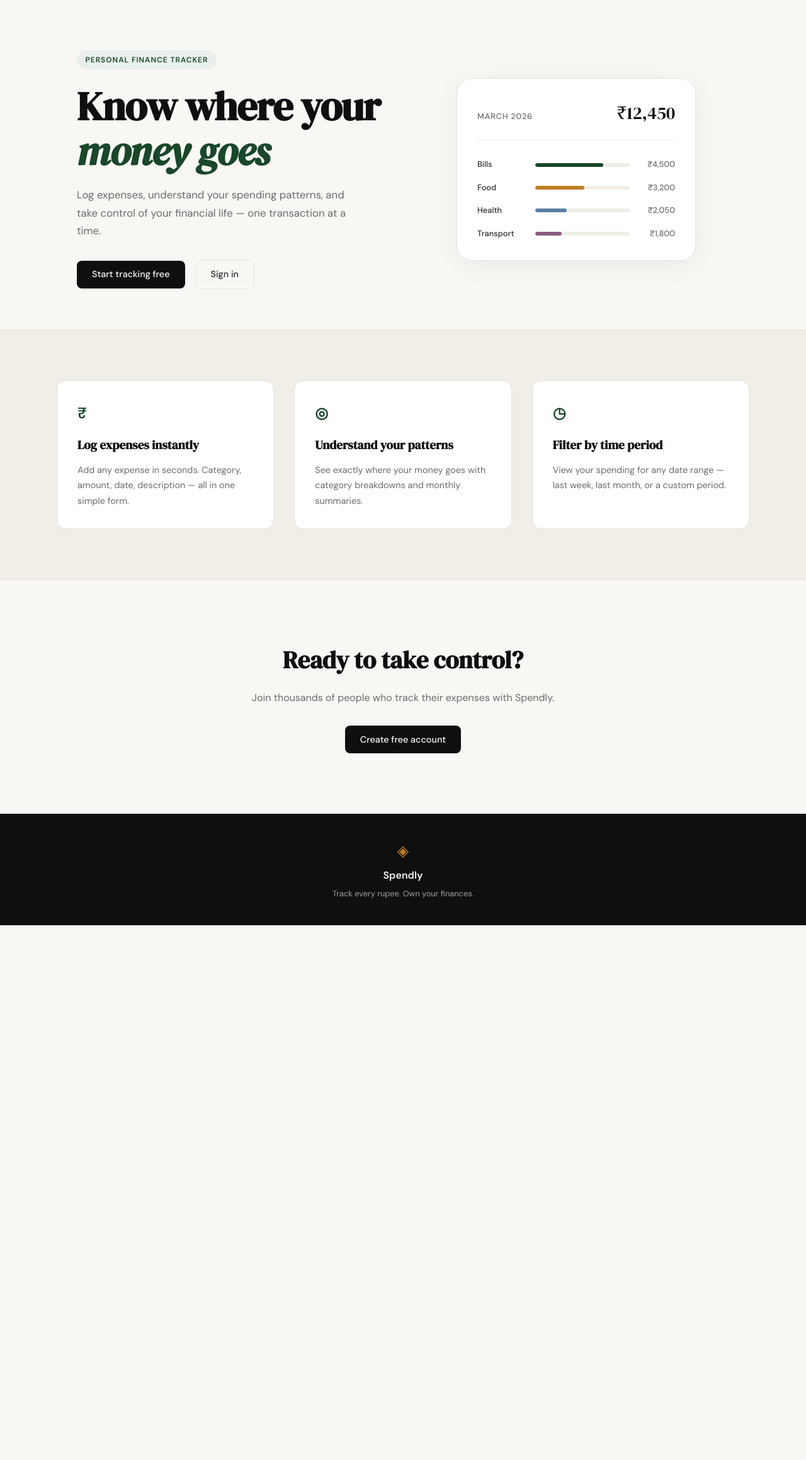
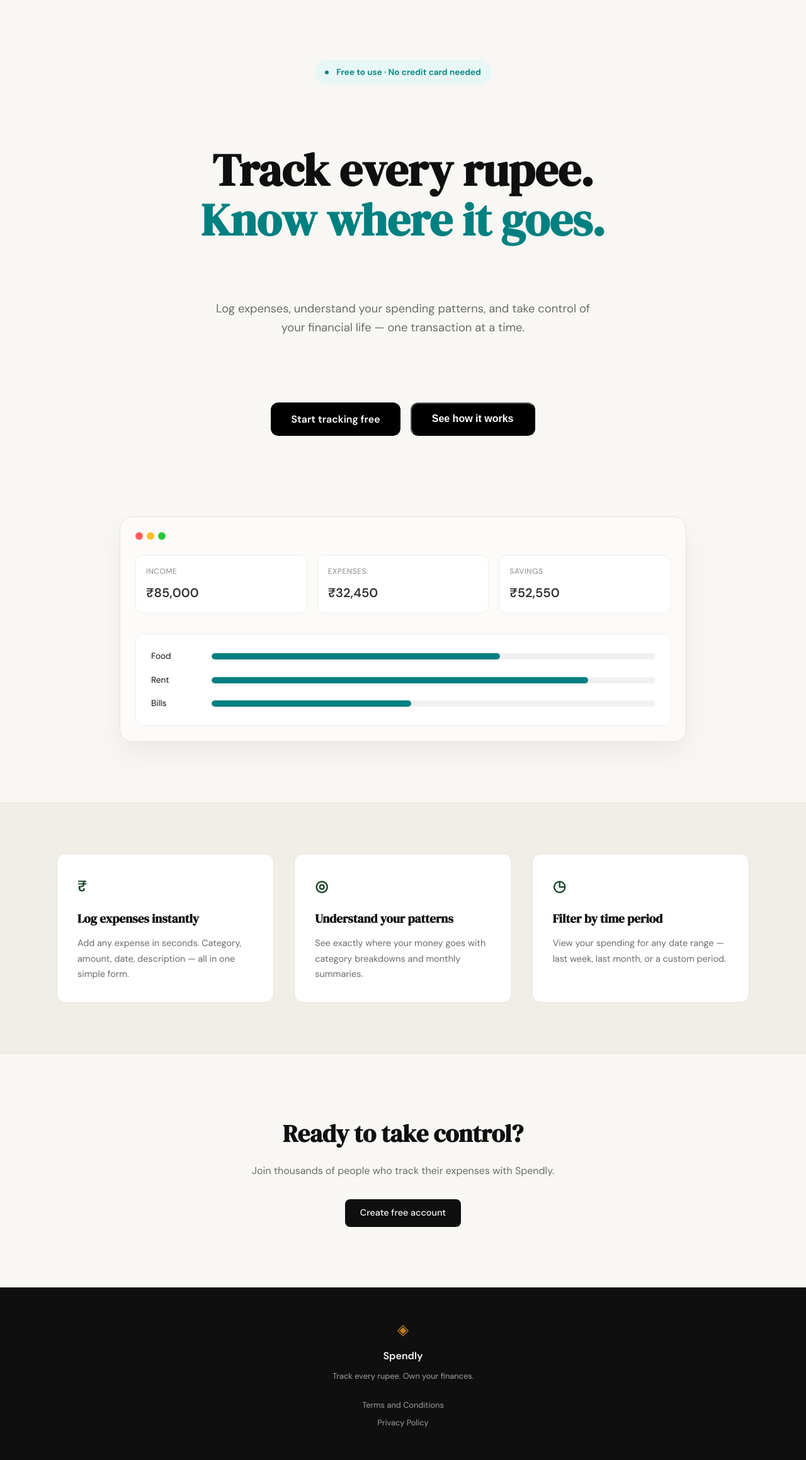
Before and after one commit to dhruvsharma-0001-ai/Spendly, a Flask app: page / in a window 1280 px wide. Shown: the part 73-2391 px from the top of the page at 63% size. Before the commit the page ends 1542 px from the top, so only its background shows below. Run offline with Flask 3, Linux system fonts and the light colour scheme.

Commit message:
landing page and privacy policy & terms

```diff
--- a/app.py
+++ b/app.py
@@ -10,6 +10,16 @@ app = Flask(__name__)
 @app.route("/")
 def landing():
     return render_template("landing.html")
+
+
+@app.route("/terms")
+def terms():
+    return render_template("terms.html")
+
+
+@app.route("/privacy")
+def privacy():
+    return render_template("privacy.html")
 
 
 @app.route("/register")
--- /dev/null
+++ b/static/css/landing.css
@@ -0,0 +1,215 @@
+/* landing.css - Specific styles for the landing page hero and modal */
+
+.hero {
+    display: flex;
+    flex-direction: column;
+    align-items: center;
+    text-align: center;
+    padding: 6rem 1rem;
+    max-width: 1000px;
+    margin: 0 auto;
+}
+
+.hero-badge-pill {
+    display: inline-flex;
+    align-items: center;
+    background: #e6f7f5;
+    color: #008080;
+    padding: 0.5rem 1rem;
+    border-radius: 999px;
+    font-size: 0.85rem;
+    font-weight: 600;
+    margin-bottom: 2rem;
+}
+
+.hero-badge-pill::before {
+    content: "";
+    display: inline-block;
+    width: 6px;
+    height: 6px;
+    background: #008080;
+    border-radius: 50%;
+    margin-right: 0.75rem;
+}
+
+.hero-title-new {
+    font-family: var(--font-display);
+    font-size: clamp(2.5rem, 6vw, 4.5rem);
+    line-height: 1.1;
+    color: var(--ink);
+    margin-bottom: 1.5rem;
+}
+
+.hero-title-new span {
+    color: #008080;
+}
+
+.hero-subtitle-new {
+    color: var(--ink-muted);
+    font-size: 1.15rem;
+    max-width: 600px;
+    margin-bottom: 2.5rem;
+    line-height: 1.6;
+}
+
+.hero-actions-new {
+    display: flex;
+    gap: 1rem;
+    margin-bottom: 4rem;
+}
+
+.btn-black {
+    background: #000;
+    color: #fff;
+    padding: 0.85rem 2rem;
+    border-radius: 12px;
+    font-weight: 600;
+    font-size: 1rem;
+    transition: transform 0.2s, opacity 0.2s;
+}
+
+.btn-black:hover {
+    transform: translateY(-2px);
+    opacity: 0.9;
+}
+
+/* App Preview Frame */
+.app-preview-container {
+    width: 100%;
+    max-width: 900px;
+    background: #fdfbf7;
+    border: 1px solid #e6e3db;
+    border-radius: 20px;
+    padding: 1.5rem;
+    box-shadow: 0 20px 40px rgba(0,0,0,0.05);
+}
+
+.preview-header {
+    display: flex;
+    gap: 6px;
+    margin-bottom: 1.5rem;
+}
+
+.dot {
+    width: 12px;
+    height: 12px;
+    border-radius: 50%;
+}
+
+.dot-red { background: #ff5f56; }
+.dot-yellow { background: #ffbd2e; }
+.dot-green { background: #27c93f; }
+
+.preview-stats {
+    display: grid;
+    grid-template-columns: repeat(3, 1fr);
+    gap: 1rem;
+    margin-bottom: 2rem;
+}
+
+.stat-card {
+    background: #fff;
+    border: 1px solid #eee;
+    padding: 1rem;
+    border-radius: 12px;
+    text-align: left;
+}
+
+.stat-label {
+    font-size: 0.75rem;
+    color: #888;
+    text-transform: uppercase;
+    letter-spacing: 0.05em;
+    margin-bottom: 0.5rem;
+    display: block;
+}
+
+.stat-value {
+    font-size: 1.25rem;
+    font-weight: 700;
+    color: #333;
+}
+
+.preview-chart {
+    background: #fff;
+    border: 1px solid #eee;
+    padding: 1.5rem;
+    border-radius: 12px;
+}
+
+.chart-bars {
+    display: flex;
+    flex-direction: column;
+    gap: 1rem;
+}
+
+.chart-bar-row {
+    display: flex;
+    align-items: center;
+    gap: 1rem;
+}
+
+.chart-label {
+    width: 80px;
+    font-size: 0.85rem;
+    text-align: left;
+}
+
+.chart-track {
+    flex-grow: 1;
+    height: 10px;
+    background: #f0f0f0;
+    border-radius: 5px;
+    overflow: hidden;
+}
+
+.chart-fill {
+    height: 100%;
+    background: #008080;
+    border-radius: 5px;
+}
+
+/* Video Modal */
+.modal-overlay {
+    position: fixed;
+    top: 0;
+    left: 0;
+    width: 100%;
+    height: 100%;
+    background: rgba(0, 0, 0, 0.8);
+    display: none;
+    justify-content: center;
+    align-items: center;
+    z-index: 1000;
+    padding: 2rem;
+}
+
+.modal-content {
+    position: relative;
+    width: 100%;
+    max-width: 800px;
+    aspect-ratio: 16 / 9;
+    background: #000;
+    border-radius: 12px;
+    overflow: hidden;
+}
+
+.modal-close {
+    position: absolute;
+    top: -40px;
+    right: 0;
+    background: none;
+    border: none;
+    color: #fff;
+    font-size: 2rem;
+    cursor: pointer;
+}
+
+.modal-overlay.active {
+    display: flex;
+}
+
+iframe {
+    width: 100%;
+    height: 100%;
+}
--- a/static/css/style.css
+++ b/static/css/style.css
@@ -483,7 +483,7 @@ a { color: inherit; text-decoration: none; }
 .footer {
     background: var(--ink);
     color: var(--paper);
-    padding: 2.5rem 2rem;
+    padding: 3rem 2rem;
     text-align: center;
 }
 
@@ -491,7 +491,7 @@ a { color: inherit; text-decoration: none; }
     display: flex;
     flex-direction: column;
     align-items: center;
-    gap: 0.4rem;
+    gap: 0.6rem;
 }
 
 .footer .brand-icon { color: var(--accent-2); font-size: 1.5rem; }
@@ -504,6 +504,65 @@ a { color: inherit; text-decoration: none; }
 .footer-copy {
     font-size: 0.8rem;
     color: var(--ink-faint);
+    margin-bottom: 1rem;
+}
+
+.footer-links {
+    display: flex;
+    flex-direction: column;
+    gap: 0.5rem;
+    font-size: 0.8rem;
+}
+
+.footer-link-item a {
+    color: var(--ink-faint);
+    transition: color 0.2s;
+}
+
+.footer-link-item a:hover {
+    color: var(--paper);
+    text-decoration: underline;
+}
+
+/* ------------------------------------------------------------------ */
+/* Legal Pages                                                         */
+/* ------------------------------------------------------------------ */
+
+.legal-container {
+    max-width: 800px;
+    margin: 4rem auto;
+    padding: 0 2rem;
+}
+
+.legal-title {
+    font-family: var(--font-display);
+    font-size: 3rem;
+    color: var(--ink);
+    margin-bottom: 0.5rem;
+}
+
+.legal-date {
+    font-size: 0.9rem;
+    color: var(--ink-muted);
+    margin-bottom: 3rem;
+    font-style: italic;
+}
+
+.legal-section {
+    margin-bottom: 2.5rem;
+}
+
+.legal-section h2 {
+    font-family: var(--font-display);
+    font-size: 1.5rem;
+    color: var(--ink-soft);
+    margin-bottom: 1rem;
+}
+
+.legal-section p {
+    font-size: 1rem;
+    color: var(--ink-muted);
+    line-height: 1.8;
 }
 
 /* ------------------------------------------------------------------ */
--- a/templates/base.html
+++ b/templates/base.html
@@ -37,6 +37,10 @@
             <span class="brand-icon">◈</span>
             <span class="footer-name">Spendly</span>
             <p class="footer-copy">Track every rupee. Own your finances.</p>
+            <div class="footer-links">
+                <div class="footer-link-item"><a href="{{ url_for('terms') }}">Terms and Conditions</a></div>
+                <div class="footer-link-item"><a href="{{ url_for('privacy') }}">Privacy Policy</a></div>
+            </div>
         </div>
     </footer>
 
--- a/templates/landing.html
+++ b/templates/landing.html
@@ -2,66 +2,77 @@
 
 {% block title %}Spendly — Track Every Rupee{% endblock %}
 
+{% block head %}
+<link rel="stylesheet" href="{{ url_for('static', filename='css/landing.css') }}">
+{% endblock %}
+
 {% block content %}
 
 <section class="hero">
-    <div class="hero-inner">
-        <div class="hero-badge">Personal Finance Tracker</div>
-        <h1 class="hero-title">
-            Know where your<br>
-            <em>money goes</em>
-        </h1>
-        <p class="hero-subtitle">
-            Log expenses, understand your spending patterns,
-            and take control of your financial life —
-            one transaction at a time.
-        </p>
-        <div class="hero-actions">
-            <a href="{{ url_for('register') }}" class="btn-primary">Start tracking free</a>
-            <a href="{{ url_for('login') }}" class="btn-ghost">Sign in</a>
+    <div class="hero-badge-pill">Free to use · No credit card needed</div>
+    <h1 class="hero-title-new">
+        Track every rupee.<br>
+        <span>Know where it goes.</span>
+    </h1>
+    <p class="hero-subtitle-new">
+        Log expenses, understand your spending patterns,
+        and take control of your financial life —
+        one transaction at a time.
+    </p>
+    <div class="hero-actions-new">
+        <a href="{{ url_for('register') }}" class="btn-black">Start tracking free</a>
+        <button id="openModal" class="btn-black">See how it works</button>
+    </div>
+
+    <!-- App Preview Frame -->
+    <div class="app-preview-container">
+        <div class="preview-header">
+            <div class="dot dot-red"></div>
+            <div class="dot dot-yellow"></div>
+            <div class="dot dot-green"></div>
         </div>
-    </div>
-    <div class="hero-visual">
-        <div class="mock-card">
-            <div class="mock-card-header">
-                <span class="mock-label">March 2026</span>
-                <span class="mock-total">₹12,450</span>
+        <div class="preview-stats">
+            <div class="stat-card">
+                <span class="stat-label">Income</span>
+                <span class="stat-value">₹85,000</span>
             </div>
-            <div class="mock-bars">
-                <div class="mock-bar-row">
-                    <span class="mock-cat">Bills</span>
-                    <div class="mock-bar-track">
-                        <div class="mock-bar" style="width: 72%"></div>
-                    </div>
-                    <span class="mock-amt">₹4,500</span>
+            <div class="stat-card">
+                <span class="stat-label">Expenses</span>
+                <span class="stat-value">₹32,450</span>
+            </div>
+            <div class="stat-card">
+                <span class="stat-label">Savings</span>
+                <span class="stat-value">₹52,550</span>
+            </div>
+        </div>
+        <div class="preview-chart">
+            <div class="chart-bars">
+                <div class="chart-bar-row">
+                    <span class="chart-label">Food</span>
+                    <div class="chart-track"><div class="chart-fill" style="width: 65%;"></div></div>
                 </div>
-                <div class="mock-bar-row">
-                    <span class="mock-cat">Food</span>
-                    <div class="mock-bar-track">
-                        <div class="mock-bar mock-bar-2" style="width: 52%"></div>
-                    </div>
-                    <span class="mock-amt">₹3,200</span>
+                <div class="chart-bar-row">
+                    <span class="chart-label">Rent</span>
+                    <div class="chart-track"><div class="chart-fill" style="width: 85%;"></div></div>
                 </div>
-                <div class="mock-bar-row">
-                    <span class="mock-cat">Health</span>
-                    <div class="mock-bar-track">
-                        <div class="mock-bar mock-bar-3" style="width: 33%"></div>
-                    </div>
-                    <span class="mock-amt">₹2,050</span>
-                </div>
-                <div class="mock-bar-row">
-                    <span class="mock-cat">Transport</span>
-                    <div class="mock-bar-track">
-                        <div class="mock-bar mock-bar-4" style="width: 28%"></div>
-                    </div>
-                    <span class="mock-amt">₹1,800</span>
+                <div class="chart-bar-row">
+                    <span class="chart-label">Bills</span>
+                    <div class="chart-track"><div class="chart-fill" style="width: 45%;"></div></div>
                 </div>
             </div>
         </div>
     </div>
 </section>
 
-<section class="features">
+<!-- Video Modal -->
+<div id="videoModal" class="modal-overlay">
+    <div class="modal-content">
+        <button id="closeModal" class="modal-close">&times;</button>
+        <iframe id="videoPlayer" src="https://www.youtube.com/embed/dQw4w9WgXcQ?enablejsapi=1" frameborder="0" allow="accelerometer; autoplay; clipboard-write; encrypted-media; gyroscope; picture-in-picture" allowfullscreen></iframe>
+    </div>
+</div>
+
+<section class="features" id="features">
     <div class="features-inner">
         <div class="feature-card">
             <div class="feature-icon">₹</div>
@@ -90,3 +101,34 @@
 </section>
 
 {% endblock %}
+
+{% block scripts %}
+<script>
+document.addEventListener('DOMContentLoaded', function() {
+    const modal = document.getElementById('videoModal');
+    const openBtn = document.getElementById('openModal');
+    const closeBtn = document.getElementById('closeModal');
+    const player = document.getElementById('videoPlayer');
+
+    openBtn.addEventListener('click', () => {
+        modal.classList.add('active');
+    });
+
+    const closeModal = () => {
+        modal.classList.remove('active');
+        // Stop the video by resetting the src
+        const currentSrc = player.src;
+        player.src = '';
+        player.src = currentSrc;
+    };
+
+    closeBtn.addEventListener('click', closeModal);
+
+    modal.addEventListener('click', (e) => {
+        if (e.target === modal) {
+            closeModal();
+        }
+    });
+});
+</script>
+{% endblock %}
```
Also changed, not shown: file.txt (added, +75 -0 lines), templates/privacy.html (added, +35 -0 lines), templates/terms.html (added, +35 -0 lines).
